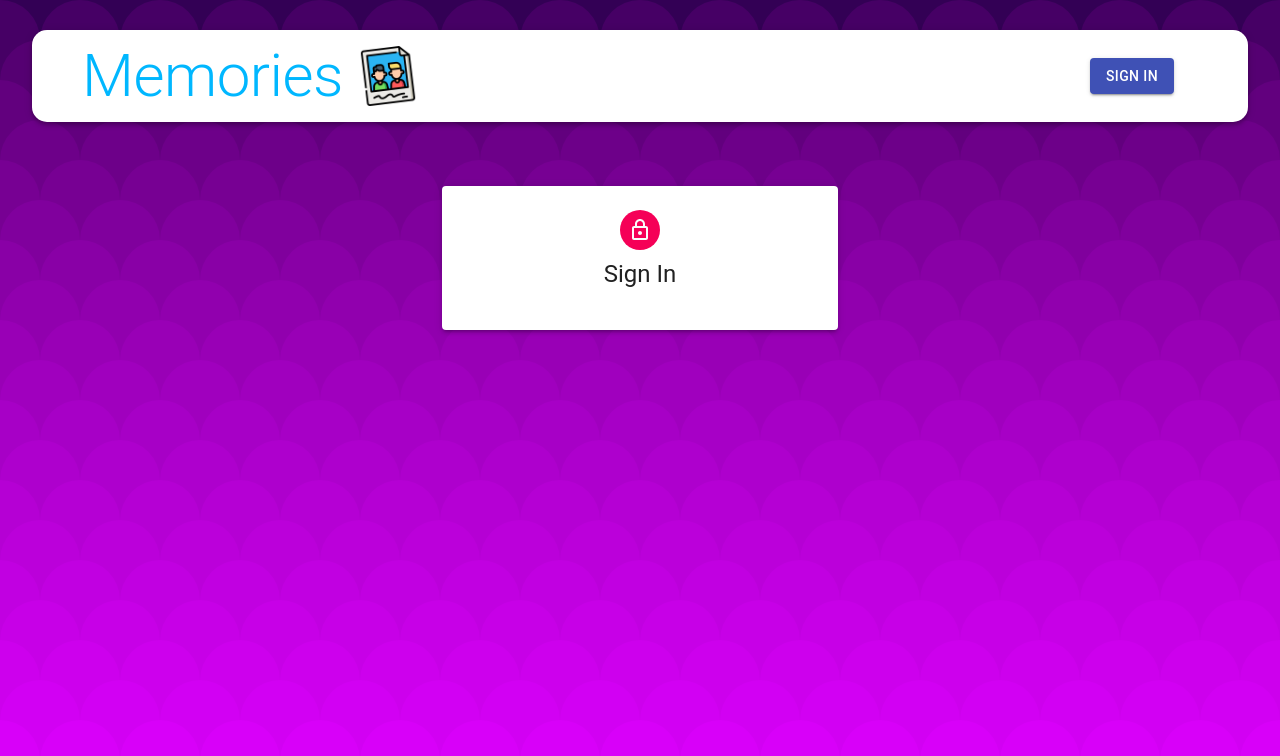
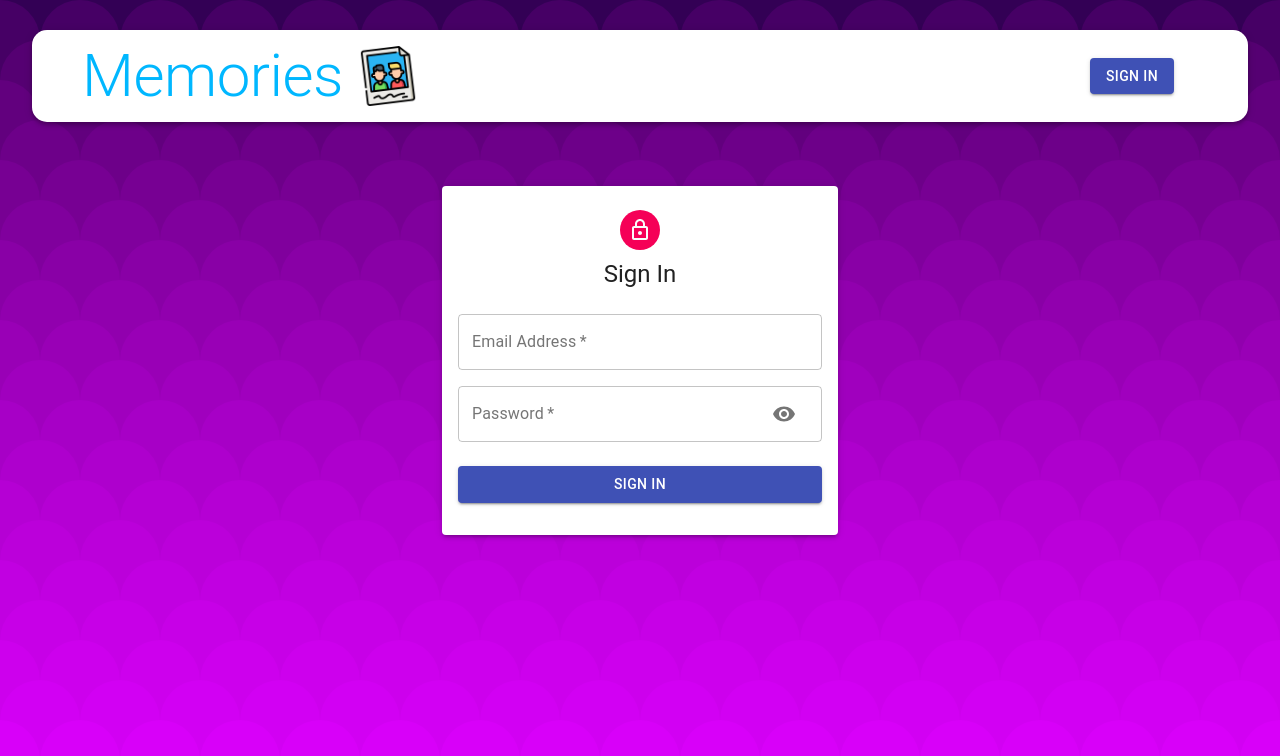
Before and after one commit to NwaguChima/our_memories, a React (Create React App) app in the folder client/: page /auth in a window 1280 px wide. Shown: the top 756 px of the page. Built offline with nearby package versions, Linux system fonts and the light colour scheme.

Commit message:
rendered Input completely

```diff
--- a/client/src/components/Auth/Auth.js
+++ b/client/src/components/Auth/Auth.js
@@ -1,4 +1,4 @@
-import React from "react";
+import React, { useState } from "react";
 import {
   Avatar,
   Button,
@@ -11,9 +11,15 @@
 import LockOutlinedIcon from "@material-ui/icons/LockOutlined";
 import useStyles from "./styles";
 
+import Input from "./Input";
+
 const Auth = () => {
   const classes = useStyles();
+  const [showPassword, setShowPassword] = useState(false);
   const isSignup = false;
+
+  const handleShowPassword = () =>
+    setShowPassword((prevShowPassword) => !prevShowPassword);
 
   const handleSubmit = (e) => {};
 
@@ -30,18 +36,52 @@
           <Grid container spacing={2}>
             {isSignup && (
               <>
-                <Grid xs={6} md={12}>
-                  <TextField
-                    name="firstName"
-                    label="First Name"
-                    handleChange={handleChange}
-                    autoFocus
-                    xs={6}
-                  />
-                </Grid>
+                <Input
+                  name="firstName"
+                  label="First Name"
+                  handleChange={handleChange}
+                  autoFocus
+                  half
+                />
+                <Input
+                  name="firstName"
+                  label="First Name"
+                  handleChange={handleChange}
+                  half
+                />
               </>
             )}
+            <Input
+              name="email"
+              label="Email Address"
+              handleChange={handleChange}
+              type="email"
+            />
+            <Input
+              name="password"
+              label="Password"
+              handleChange={handleChange}
+              type={showPassword ? "text" : "password"}
+              handleShowPassword={handleShowPassword}
+            />
+            {isSignup && (
+              <Input
+                name="confirmPassword"
+                label="Repeat Password"
+                handleChange={handleChange}
+                type="password"
+              />
+            )}
           </Grid>
+          <Button
+            type="submit"
+            fullWidth
+            variant="contained"
+            color="primary"
+            className={classes.submit}
+          >
+            {isSignup ? "Sign Up" : "Sign In"}
+          </Button>
         </form>
       </Paper>
     </Container>
--- a/client/src/components/Auth/Input.js
+++ b/client/src/components/Auth/Input.js
@@ -1,8 +1,43 @@
 import React from "react";
 import { TextField, Grid, InputAdornment, IconButton } from "@material-ui/core";
 
-const Input = () => {
-  return <div>Input</div>;
+import Visibility from "@material-ui/icons/Visibility";
+import VisibilityOff from "@material-ui/icons/VisibilityOff";
+
+const Input = ({
+  half,
+  name,
+  label,
+  handleChange,
+  autoFocus,
+  type,
+  handleShowPassword,
+}) => {
+  return (
+    <Grid item xs={12} sm={half ? 6 : 12}>
+      <TextField
+        name={name}
+        onChange={handleChange}
+        variant="outlined"
+        required
+        fullWidth
+        label={label}
+        autoFocus={autoFocus}
+        type={type}
+        InputProps={
+          name === "password" && {
+            endAdornment: (
+              <InputAdornment position="end">
+                <IconButton onClick={handleShowPassword}>
+                  {type === "password" ? <Visibility /> : <VisibilityOff />}
+                </IconButton>
+              </InputAdornment>
+            ),
+          }
+        }
+      />
+    </Grid>
+  );
 };
 
 export default Input;
```
